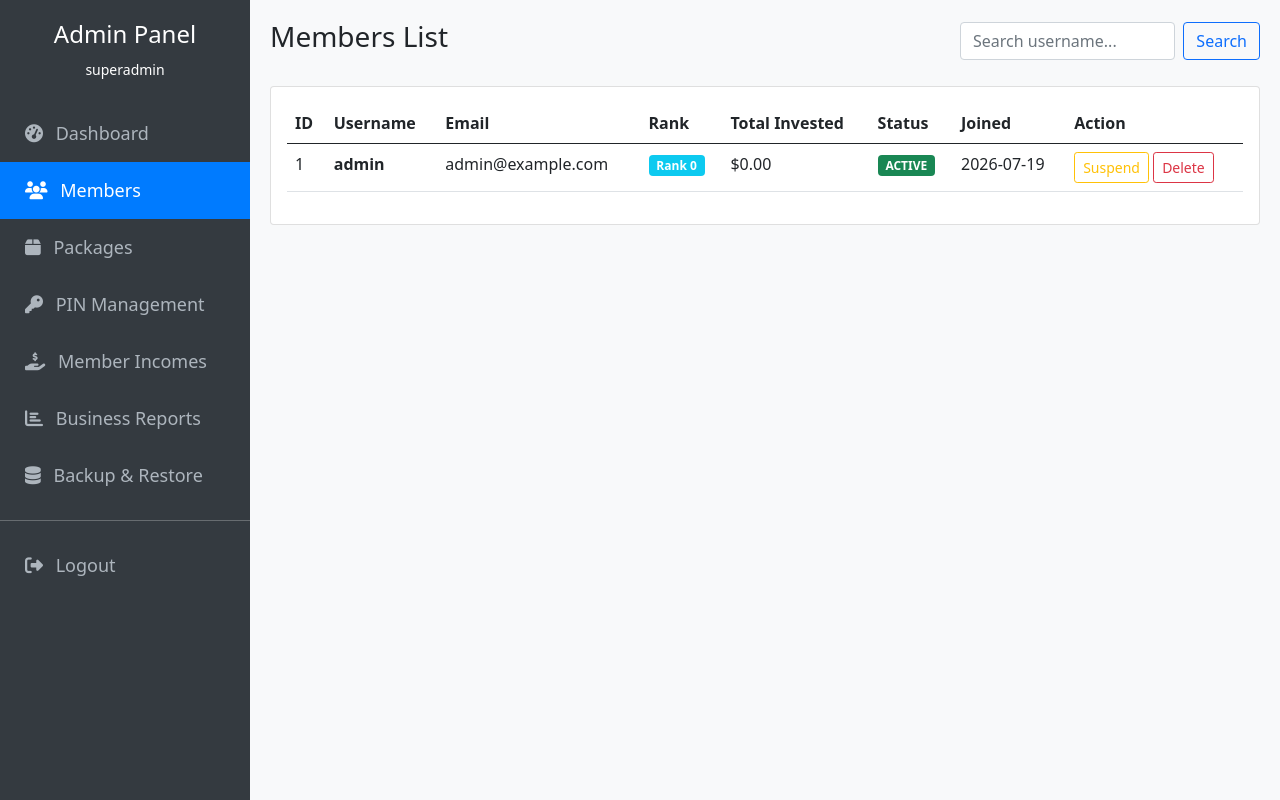
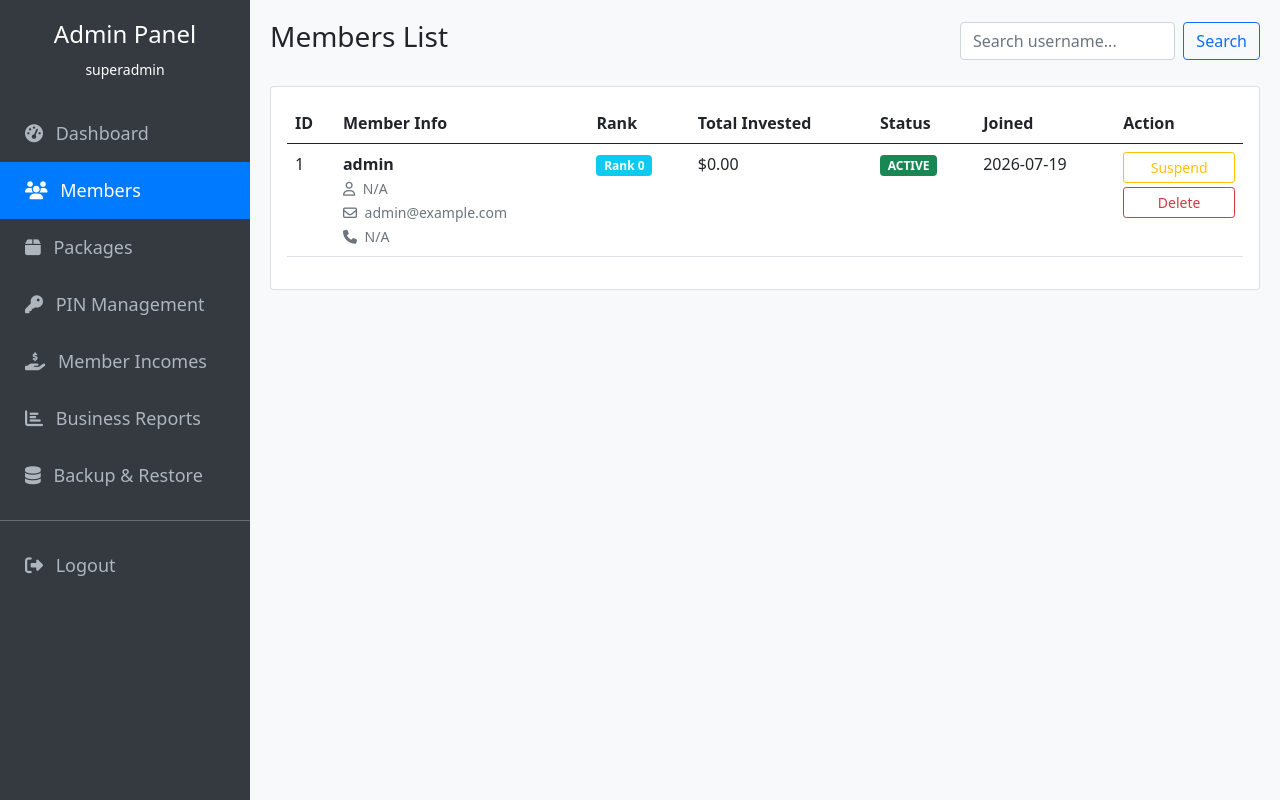
Before and after one commit to priyeshdaspookulangara/optimus, a PHP site: page /admin/members.php in a window 1280 px wide. Run offline with PHP 8.4, Linux system fonts and the light colour scheme; a user stored in the database is signed in; data comes from the database, SQL or seed files in the repository.

Commit message:
Add WhatsApp welcome, registration success, member deletion, backup/restore, and income trace to superadmin panel
Co-authored-by: priyeshdaspookulangara <216598157+priyeshdaspookulangara@users.noreply.github.com>

```diff
--- a/admin/members.php
+++ b/admin/members.php
@@ -1,7 +1,7 @@
 <?php
 session_start();
 
-// Strict admin authentication check before any action
+// Strict admin session verification at the absolute top of the file
 if (!isset($_SESSION['admin_id'])) {
     header("Location: login.php");
     exit();
@@ -106,8 +106,7 @@ $members = $stmt->fetchAll();
                 <thead>
                     <tr>
                         <th>ID</th>
-                        <th>Username</th>
-                        <th>Email</th>
+                        <th>Member Info</th>
                         <th>Rank</th>
                         <th>Total Invested</th>
                         <th>Status</th>
@@ -119,8 +118,12 @@ $members = $stmt->fetchAll();
                     <?php foreach($members as $m): ?>
                     <tr>
                         <td><?php echo $m['id']; ?></td>
-                        <td><strong><?php echo $m['username']; ?></strong></td>
-                        <td><?php echo $m['email']; ?></td>
+                        <td>
+                            <strong><?php echo htmlspecialchars($m['username']); ?></strong>
+                            <br><small class="text-muted"><i class="fa-regular fa-user me-1"></i> <?php echo htmlspecialchars($m['full_name'] ?? 'N/A'); ?></small>
+                            <br><small class="text-muted"><i class="fa-regular fa-envelope me-1"></i> <?php echo htmlspecialchars($m['email']); ?></small>
+                            <br><small class="text-muted"><i class="fa fa-phone me-1"></i> <?php echo htmlspecialchars($m['phone'] ?? 'N/A'); ?></small>
+                        </td>
                         <td><span class="badge bg-info">Rank <?php echo $m['rank_id']; ?></span></td>
                         <td>$<?php echo number_format($m['total_investment'], 2); ?></td>
                         <td>
@@ -130,21 +133,53 @@ $members = $stmt->fetchAll();
                         </td>
                         <td><?php echo date('Y-m-d', strtotime($m['created_at'])); ?></td>
                         <td>
+                            <div class="d-flex flex-column gap-1">
+                                <!-- Status Action -->
                                 <form method="post" class="d-inline">
                                     <input type="hidden" name="user_id" value="<?php echo $m['id']; ?>">
                                     <input type="hidden" name="action" value="update_status">
                                     <?php if($m['status'] == 'active'): ?>
-                                    <button type="submit" name="status" value="suspended" class="btn btn-sm btn-outline-warning">Suspend</button>
+                                        <button type="submit" name="status" value="suspended" class="btn btn-sm btn-outline-warning w-100">Suspend</button>
                                     <?php else: ?>
-                                    <button type="submit" name="status" value="active" class="btn btn-sm btn-outline-success">Activate</button>
+                                        <button type="submit" name="status" value="active" class="btn btn-sm btn-outline-success w-100">Activate</button>
                                     <?php endif; ?>
                                 </form>
 
+                                <?php if (!empty($m['phone'])):
+                                    // Strip non-numeric characters for WhatsApp API
+                                    $whatsappPhone = preg_replace('/[^0-9]/', '', $m['phone']);
+
+                                    // Professional template welcome message
+                                    $welcomeMessage = "🌟 *Welcome to Optimus Infinity!* 🌟\n\n" .
+                                                      "Hello *" . ($m['full_name'] ?? $m['username']) . "*,\n\n" .
+                                                      "We are absolutely thrilled to welcome you to the Optimus Infinity family! 🎉\n\n" .
+                                                      "Here are your account details for quick reference:\n" .
+                                                      "👤 *Username:* " . $m['username'] . "\n" .
+                                                      "📧 *Email:* " . $m['email'] . "\n" .
+                                                      "📞 *Phone:* " . $m['phone'] . "\n\n" .
+                                                      "You can log in to your personal dashboard and manage your investments here:\n" .
+                                                      "🌐 https://optimusinfinity.com/login.php\n\n" .
+                                                      "If you have any questions or need assistance setting up, please don't hesitate to reach out! We are here to help you grow. 🚀\n\n" .
+                                                      "Best regards,\n" .
+                                                      "*Optimus Infinity Team*";
+                                    $encodedMsg = urlencode($welcomeMessage);
+                                ?>
+                                    <!-- WhatsApp Welcome Button -->
+                                    <a href="https://api.whatsapp.com/send?phone=<?php echo $whatsappPhone; ?>&text=<?php echo $encodedMsg; ?>"
+                                       target="_blank"
+                                       class="btn btn-sm btn-success text-white w-100"
+                                       style="background-color: #25D366; border-color: #25D366;">
+                                        <i class="fab fa-whatsapp me-1"></i> WhatsApp
+                                    </a>
+                                <?php endif; ?>
+
+                                <!-- Delete Action -->
                                 <form method="post" class="d-inline" onsubmit="return confirm('ARE YOU SURE? This will permanently delete this member and all associated records (genealogy, transactions, investments, wallets, PINs)! This action CANNOT be undone.');">
                                     <input type="hidden" name="user_id" value="<?php echo $m['id']; ?>">
                                     <input type="hidden" name="action" value="delete_member">
-                                <button type="submit" class="btn btn-sm btn-outline-danger">Delete</button>
+                                    <button type="submit" class="btn btn-sm btn-outline-danger w-100">Delete</button>
                                 </form>
+                            </div>
                         </td>
                     </tr>
                     <?php endforeach; ?>
```
Lines whose indentation alone changed are shown as unchanged.
